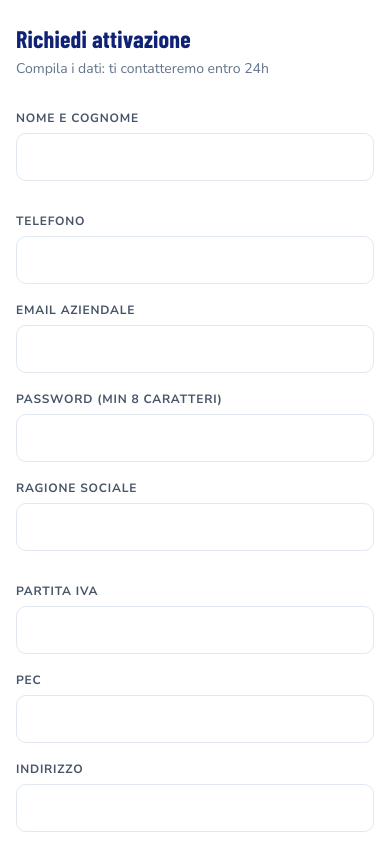
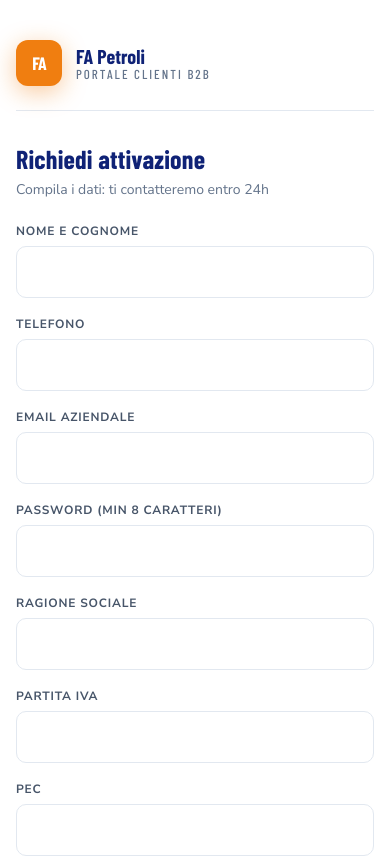
Before and after one commit to silverstroom/fapetroli, a Next.js app: page /register in a window 390 px wide. Shown: the top 857 px of the page. Built offline with nearby package versions, Linux system fonts and the light colour scheme; a web font is replaced by a local one.

Commit message:
feat: enhanced responsive v2

```diff
--- a/src/app/globals.css
+++ b/src/app/globals.css
@@ -1291,3 +1291,450 @@ tbody tr:last-child td {
     grid-template-columns: 1fr;
   }
 }
+
+/* ════ MOBILE BRAND (auth pages) ════ */
+.auth-mobile-brand {
+  display: none;
+}
+.sidebar-close-btn {
+  display: none;
+}
+
+/* ════ ENHANCED RESPONSIVE ════ */
+@media (max-width: 768px) {
+  /* iOS safe areas */
+  body {
+    padding: env(safe-area-inset-top) env(safe-area-inset-right) env(safe-area-inset-bottom) env(safe-area-inset-left);
+  }
+
+  /* Mobile brand on auth pages */
+  .auth-mobile-brand {
+    display: flex;
+    align-items: center;
+    gap: 14px;
+    margin-bottom: 32px;
+    padding-bottom: 24px;
+    border-bottom: 1px solid var(--gray-200);
+  }
+  .auth-mobile-brand .auth-brand-icon {
+    width: 46px;
+    height: 46px;
+    font-size: 18px;
+  }
+  .auth-mobile-brand .auth-brand-name {
+    font-size: 22px;
+  }
+
+  /* Better hamburger button */
+  .hamburger-btn {
+    display: flex;
+    align-items: center;
+    justify-content: center;
+    position: fixed;
+    top: 10px;
+    left: 10px;
+    z-index: 98;
+    width: 40px;
+    height: 40px;
+    border-radius: 10px;
+    background: white;
+    box-shadow: 0 2px 8px rgba(0,0,0,0.12);
+    border: 1px solid var(--gray-200);
+    color: var(--blue-dark);
+    padding: 0;
+  }
+
+  /* Sidebar close button */
+  .sidebar-close-btn {
+    display: flex;
+    align-items: center;
+    justify-content: center;
+    margin-left: auto;
+    width: 32px;
+    height: 32px;
+    border-radius: 8px;
+    background: rgba(255,255,255,0.1);
+    border: none;
+    color: rgba(255,255,255,0.6);
+    font-size: 16px;
+    cursor: pointer;
+  }
+  .sidebar-close-btn:hover {
+    background: rgba(255,255,255,0.2);
+    color: white;
+  }
+
+  /* Smooth sidebar */
+  .sidebar {
+    position: fixed;
+    left: -290px;
+    top: 0;
+    z-index: 100;
+    width: 280px;
+    transition: left 0.3s cubic-bezier(0.4, 0, 0.2, 1);
+    box-shadow: none;
+  }
+  .sidebar.open {
+    left: 0;
+    box-shadow: 8px 0 32px rgba(0,0,0,0.3);
+  }
+
+  /* Overlay animation */
+  .sidebar-overlay {
+    display: block;
+    position: fixed;
+    inset: 0;
+    background: rgba(0,0,0,0);
+    z-index: 99;
+    pointer-events: none;
+    transition: background 0.3s ease;
+  }
+  .sidebar-overlay.open {
+    background: rgba(0,0,0,0.5);
+    pointer-events: auto;
+  }
+
+  /* Topbar */
+  .topbar {
+    padding: 0 16px;
+    padding-left: 56px;
+    height: 56px;
+  }
+  .topbar-title {
+    font-size: 17px;
+  }
+  .topbar-uname {
+    display: none;
+  }
+  .topbar-avatar {
+    width: 32px;
+    height: 32px;
+    font-size: 11px;
+  }
+
+  /* Content */
+  .content {
+    padding: 16px;
+  }
+
+  /* Auth pages */
+  .auth-grid {
+    grid-template-columns: 1fr;
+    min-height: auto;
+  }
+  .auth-left {
+    display: none;
+  }
+  .auth-right {
+    width: 100%;
+    min-height: 100dvh;
+    padding: 40px 24px;
+    box-shadow: none;
+    justify-content: flex-start;
+    padding-top: 48px;
+  }
+  .auth-form-title {
+    font-size: 26px;
+  }
+  .auth-form-sub {
+    font-size: 14px;
+    margin-bottom: 24px;
+  }
+
+  /* Better touch targets on forms */
+  .form-group input,
+  .form-group select,
+  .form-group textarea {
+    padding: 14px 16px;
+    font-size: 16px; /* prevents iOS zoom */
+  }
+  .btn-primary {
+    padding: 16px;
+    font-size: 16px;
+  }
+
+  /* Dashboard */
+  .dashboard-greeting {
+    margin-bottom: 20px;
+  }
+  .dashboard-greeting h2 {
+    font-size: 22px;
+  }
+  .dashboard-greeting p {
+    font-size: 13px;
+  }
+
+  /* KPI */
+  .kpi-grid {
+    grid-template-columns: 1fr 1fr;
+    gap: 10px;
+    margin-bottom: 20px;
+  }
+  .kpi-card {
+    padding: 16px;
+    border-radius: 12px;
+    border-left-width: 3px;
+  }
+  .kpi-icon {
+    font-size: 22px;
+    margin-bottom: 4px;
+  }
+  .kpi-label {
+    font-size: 11px;
+    margin-bottom: 2px;
+  }
+  .kpi-value {
+    font-size: 22px;
+  }
+  .kpi-sub {
+    font-size: 11px;
+    margin-top: 4px;
+  }
+
+  /* Page header */
+  .page-header {
+    flex-direction: column;
+    align-items: flex-start;
+    gap: 10px;
+    margin-bottom: 16px;
+  }
+  .page-header h2 {
+    font-size: 20px;
+  }
+  .page-header p {
+    font-size: 13px;
+  }
+
+  /* Tables */
+  .card {
+    border-radius: 12px;
+  }
+  .card-header {
+    padding: 14px 16px;
+  }
+  .card-title {
+    font-size: 14px;
+  }
+  thead th {
+    padding: 10px 12px;
+    font-size: 10px;
+    white-space: nowrap;
+  }
+  tbody td {
+    padding: 12px 12px;
+    font-size: 13px;
+  }
+  .table-wrap {
+    overflow-x: auto;
+    -webkit-overflow-scrolling: touch;
+  }
+  /* Scroll hint gradient */
+  .table-wrap::after {
+    content: "";
+    position: absolute;
+    right: 0;
+    top: 0;
+    bottom: 0;
+    width: 24px;
+    background: linear-gradient(to right, transparent, rgba(255,255,255,0.8));
+    pointer-events: none;
+  }
+  .card {
+    position: relative;
+    overflow: hidden;
+  }
+
+  /* Order form */
+  .order-form-grid {
+    grid-template-columns: 1fr;
+    gap: 16px;
+  }
+  .order-card {
+    padding: 18px;
+    border-radius: 12px;
+  }
+  .order-card h3 {
+    font-size: 15px;
+    margin-bottom: 12px;
+  }
+  .products-grid {
+    grid-template-columns: repeat(2, 1fr);
+    gap: 8px;
+  }
+  .prod-tile {
+    padding: 12px 8px;
+    border-radius: 10px;
+  }
+  .prod-tile-icon {
+    font-size: 26px;
+  }
+  .prod-tile-name {
+    font-size: 12px;
+  }
+  .qty-presets {
+    grid-template-columns: repeat(3, 1fr);
+    gap: 8px;
+  }
+  .qty-preset {
+    padding: 12px 8px;
+    font-size: 14px;
+  }
+  .order-summary-card {
+    position: static;
+    border-radius: 12px;
+    padding: 20px;
+  }
+  .order-summary-card h3 {
+    font-size: 16px;
+    margin-bottom: 14px;
+  }
+
+  /* Profile */
+  .profile-grid {
+    grid-template-columns: 1fr;
+    gap: 14px;
+  }
+  .profile-header-card {
+    flex-direction: column;
+    text-align: center;
+    gap: 12px;
+    padding: 20px;
+    border-radius: 12px;
+  }
+  .profile-avatar-big {
+    width: 56px;
+    height: 56px;
+    font-size: 20px;
+    border-radius: 12px;
+  }
+  .profile-name {
+    font-size: 18px;
+  }
+  .profile-piva {
+    margin-left: 0;
+  }
+  .profile-card {
+    border-radius: 12px;
+  }
+  .profile-card-body {
+    padding: 16px;
+  }
+
+  /* Filters */
+  .filter-bar {
+    flex-direction: column;
+    align-items: stretch;
+    gap: 8px;
+    padding: 12px;
+    border-radius: 10px;
+    margin-bottom: 12px;
+  }
+  .filter-bar input,
+  .filter-bar select {
+    width: 100% !important;
+    padding: 12px 14px;
+    font-size: 14px;
+  }
+  .filter-label {
+    display: none;
+  }
+
+  /* Form rows */
+  .form-row {
+    grid-template-columns: 1fr;
+    gap: 0;
+  }
+
+  /* Badges */
+  .badge {
+    font-size: 11px;
+    padding: 3px 8px;
+  }
+
+  /* Action buttons */
+  .btn-orange {
+    width: 100%;
+    text-align: center;
+    padding: 12px 20px;
+  }
+  .btn-secondary,
+  .btn-success,
+  .btn-danger {
+    padding: 8px 14px;
+    font-size: 13px;
+  }
+
+  /* Success screen */
+  .success-screen {
+    padding: 40px 20px;
+    border-radius: 12px;
+  }
+  .success-icon {
+    font-size: 56px;
+  }
+  .success-title {
+    font-size: 22px;
+  }
+  .success-msg {
+    font-size: 14px;
+  }
+  .success-actions {
+    flex-direction: column;
+    gap: 10px;
+  }
+
+  /* Alerts */
+  .alert {
+    font-size: 13px;
+    padding: 12px 14px;
+    border-radius: 8px;
+  }
+
+  /* Empty state */
+  .empty-state {
+    padding: 40px 16px;
+    font-size: 13px;
+  }
+  .empty-state-icon {
+    font-size: 36px;
+    margin-bottom: 8px;
+  }
+}
+
+/* Tablet adjustments */
+@media (min-width: 769px) and (max-width: 1024px) {
+  .kpi-grid {
+    grid-template-columns: repeat(2, 1fr);
+  }
+  .order-form-grid {
+    grid-template-columns: 1fr 300px;
+  }
+  .auth-left {
+    padding: 60px 48px;
+  }
+  .auth-headline {
+    font-size: 40px;
+  }
+}
+
+@media (max-width: 480px) {
+  .auth-right {
+    padding: 32px 16px;
+    padding-top: 40px;
+  }
+  .auth-mobile-brand .auth-brand-name {
+    font-size: 20px;
+  }
+  .products-grid {
+    grid-template-columns: 1fr 1fr;
+  }
+  .kpi-grid {
+    grid-template-columns: 1fr;
+  }
+  .kpi-card {
+    padding: 14px;
+  }
+  .qty-presets {
+    grid-template-columns: repeat(2, 1fr);
+  }
+}
--- a/src/app/register/page.tsx
+++ b/src/app/register/page.tsx
@@ -30,6 +30,12 @@ export default function RegisterPage() {
           </div>
         </div>
         <div className="auth-right">
+          <div className="auth-mobile-brand">
+            <div className="auth-brand-icon">FA</div>
+            <div className="auth-brand-name" style={{ color: "#0f2276" }}>
+              FA Petroli <small style={{ color: "#64748b" }}>Portale Clienti B2B</small>
+            </div>
+          </div>
           <h2 className="auth-form-title">Richiedi attivazione</h2>
           <p className="auth-form-sub">
             Compila i dati: ti contatteremo entro 24h
```
Also changed, not shown: src/app/login/page.tsx (+8 -2 lines), src/components/Sidebar.tsx (+13 -7 lines).
